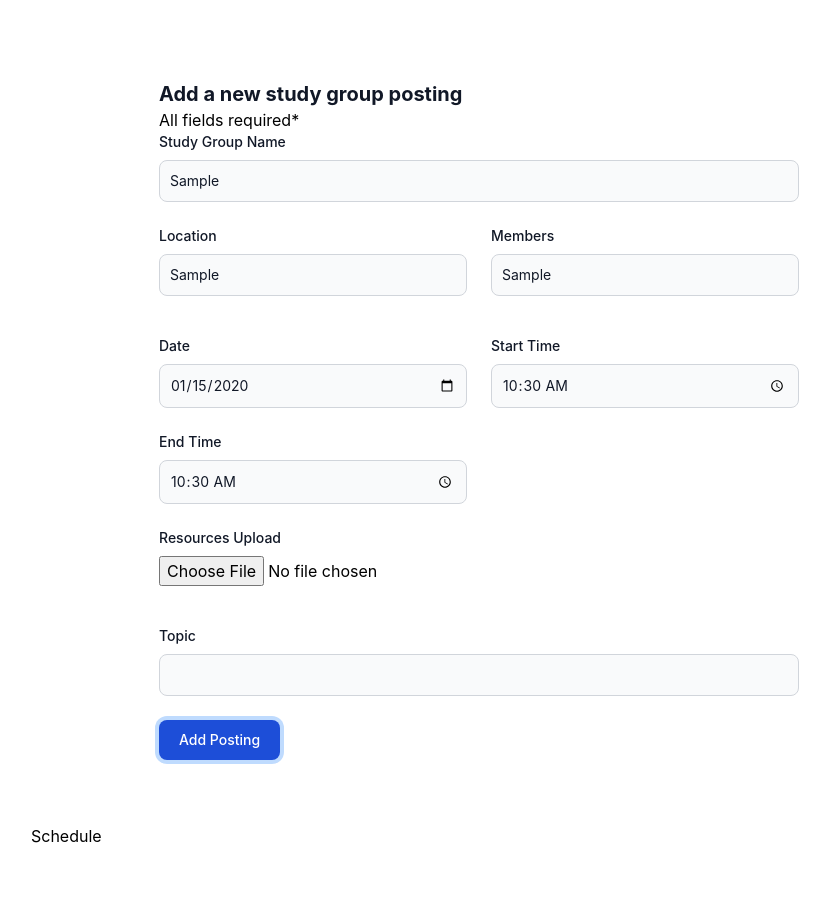
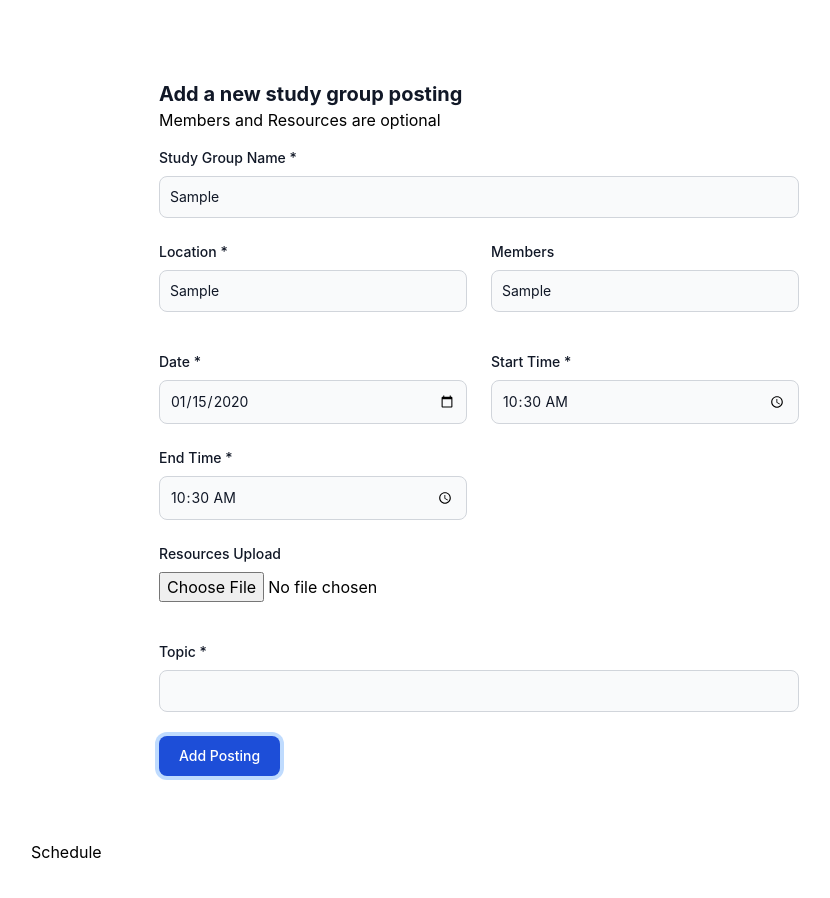
Before and after one commit to Joonsung-Byun/recruit, a website: page public/index.html in a window 1280 px wide. Both pictures are taken after typing "Sample", "Sample", "Sample", "2020-01-15", "10:30", "10:30" into the empty fields and a click on the button "Add Posting". Shown: the whole page, without its empty margins (161-991 px from the left). Drawn offline with nearby package versions, Linux system fonts and the light colour scheme; no server answers.

Commit message:
editing bug confirm

```diff
--- a/public/index.html
+++ b/public/index.html
@@ -16,15 +16,15 @@
 
             <div class="py-8 px-4 mx-auto max-w-2xl lg:py-16">
                 <h2 class="4 text-xl font-bold text-gray-900 dark:text-white">Add a new study group posting</h2>
-                <span class="mb-4">All fields required*</span>
+                <span class="mb-4 block">Members and Resources are optional</span>
                 <div>
                     <div class="grid gap-4 sm:grid-cols-2 sm:gap-6">
                         <div class="sm:col-span-2">
-                            <label for="name">Study Group Name</label>
+                            <label for="name">Study Group Name *</label>
                             <input type="text" name="name" id="name">
                         </div>
                         <div class="w-full">
-                            <label for="location">Location</label>
+                            <label for="location">Location *</label>
                             <input type="text" name="location" id="location">
                         </div>
                         <div class="w-full">
@@ -37,16 +37,16 @@
                         </div>
                         <!--date-->
                         <div class="w-full">
-                            <label for="date">Date</label>
+                            <label for="date">Date *</label>
                             <input type="date" name="date" id="date">
                         </div>
                         <div class="w-full">
-                            <label for="startTime">Start Time</label>
+                            <label for="startTime">Start Time *</label>
                             <input type="time" name="startTime" id="startTime">
                         </div>
 
                         <div>
-                            <label for="endTime">End Time</label>
+                            <label for="endTime">End Time *</label>
                             <input type="time" name="endTime" id="endTime">
                         </div>
                         <div class="sm:col-span-2">
@@ -58,7 +58,7 @@
                         </div>
 
                         <div class="sm:col-span-2">
-                            <label for="topic">Topic</label>
+                            <label for="topic">Topic *</label>
                             <input type="text" name="topic" id="topic">
                         </div>
                     </div>
@@ -83,9 +83,7 @@
 
     <custom-modal></custom-modal>
 
-
-    <!--axios cdn-->
-    <script src="https://cdn.jsdelivr.net/npm/axios/dist/axios.min.js"></script>
+<script src="https://cdn.jsdelivr.net/npm/axios/dist/axios.min.js"></script>
 <script src="https://cdnjs.cloudflare.com/ajax/libs/downloadjs/1.4.8/download.min.js"></script>
     <script src="/utils.js"></script>
     <script src="/modal.js"></script>
--- a/public/initial.js
+++ b/public/initial.js
@@ -16,7 +16,7 @@ function openingModal(e, posting) {
   document.querySelector("#edit_members").addEventListener("keydown", (e) => {
     if (e.key === "Enter") {
       e.preventDefault();
-      renderEditarrays(document.querySelector("#edit_membersUl"),posting.members,document.querySelector("#edit_members"), e.target.value, "members");
+      renderEditarrays(document.querySelector("#edit_membersUl"), posting.members, document.querySelector("#edit_members"), e.target.value, "members");
     }
   });
 
@@ -113,8 +113,6 @@ function deletePosting(e) {
 function renderPostings(postings) {
   let postingsContainer = document.querySelector("#postings");
   postingsContainer.innerHTML = "";
-
-  console.log(postings);
   postings.forEach((posting) => {
     let postingElement = document.createElement("div");
     postingElement.classList.add(
@@ -303,6 +301,7 @@ function renderPostings(postings) {
 function addMembers(e) {
   const membersUl = document.querySelector("#membersUl");
   if (e.key === "Enter") {
+    console.log('enter')
     if (membersArr.includes(membersInput.value)) {
       alert("You already added this member");
       membersInput.value = "";
@@ -335,8 +334,10 @@ membersInput.addEventListener("keydown", (e) => {
   addMembers(e);
 });
 
+
+
 function addResources(sentData) {
-  if(resourcesArr.some(resource => resource.name === sentData.name)){
+  if(resourcesArr.some(resource => resource.name === sentData.name)) {
     alert("You already added this resource");
     return;
   }
@@ -376,17 +377,14 @@ async function uploadImage(e) {
   if (file) {
     const formData = new FormData();
     formData.append("file", file);
-    console.log('debuggin1')
     fetch("/imgUpload", {
       method: "POST",
       body: formData,
     })
       .then((res) => {
-        console.log('debuggin2')
         return res.json();
       })
       .then((data) => {
-
         if (data.url.indexOf(" ")) {
           let goodUrl = data.url.replace(/\s/g, "%20");
           const sendingData = {
@@ -410,11 +408,25 @@ async function uploadImage(e) {
 
 imageInput.addEventListener("change", async (e) => {
   uploadImage(e);
+  e.target.value = "";
 });
 
 
 
 function addPosting() {
+  //validate -> groupName, location, date, startTime, endTime, topic are required
+  if (
+    document.getElementById("name").value === "" ||
+    document.getElementById("location").value === "" ||
+    document.getElementById("date").value === "" ||
+    document.getElementById("startTime").value === "" ||
+    document.getElementById("endTime").value === "" ||
+    document.getElementById("topic").value === ""
+  ) {
+    alert("Please fill out all required fields");
+    return;
+  }
+
   let groupName = document.getElementById("name").value;
   let location = document.getElementById("location").value;
   let date = document.getElementById("date").value;
--- a/server.js
+++ b/server.js
@@ -56,7 +56,6 @@ app.post("/imgUpload", upload.single("file"), async (req, res) => {
       });
 
     if (error) {
-      console.error("Error uploading image:", error);
       return res.status(500).send("Error uploading image.");
     } else {
       res.json({
```
Also changed, not shown: public/output.css.
